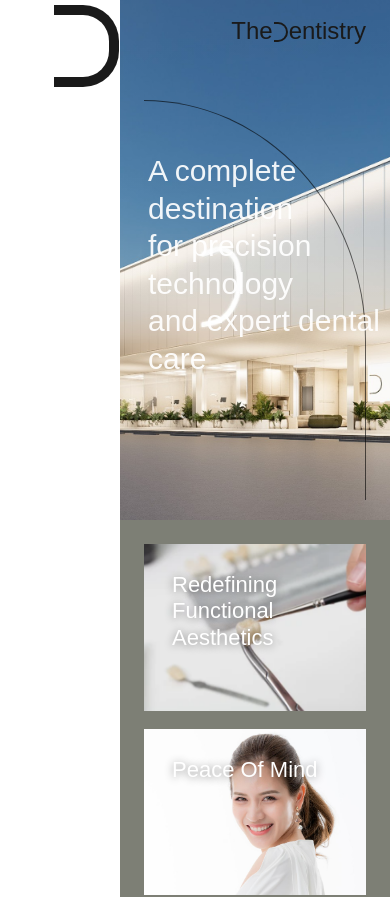
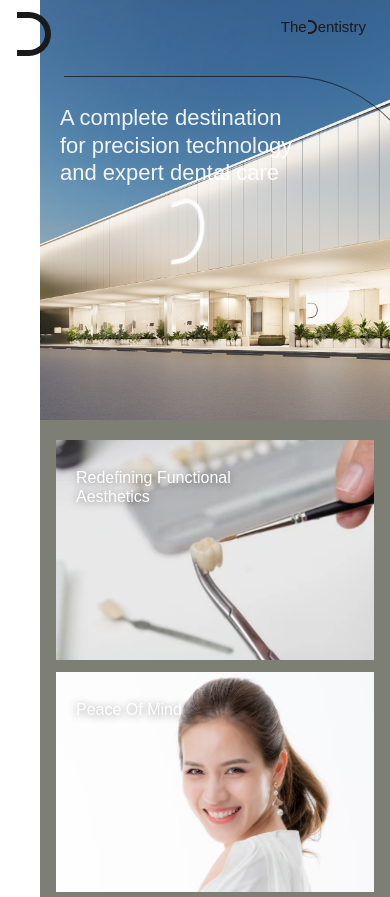
Before and after one commit to iumeeu/theDestistry, a Next.js app: page / in a window 390 px wide. Shown: the top 897 px of the page. Built offline with nearby package versions, Linux system fonts and the light colour scheme; a web font is replaced by a local one.

Commit message:
fix mobile responsive

```diff
--- a/app/globals.css
+++ b/app/globals.css
@@ -312,15 +312,234 @@ a {
 .footer__icon--fb { background: #fff; color: var(--footer-bg); }
 
 /* ---------- RESPONSIVE ---------- */
-@media (max-width: 900px) {
-  .cards { grid-template-columns: 1fr; padding: 24px; }
-  .hero__topbar { padding: 20px 24px 0; }
-  .hero__title { margin: 50px 0 0 28px; font-size: 30px; }
-  .hero__divider { left: 24px; right: 24px; top: 100px; }
-  .hero__logo { font-size: 44px; }
-  .footer { padding: 16px 24px; }
+/* ---------- RESPONSIVE ---------- */
+
+/* Tablet: 768px – 1024px */
+@media (max-width: 1024px) {
+  .page {
+    padding-left: 80px;
+  }
+  .page::before {
+    width: 80px;
+  }
+  .hero__topbar {
+    padding: 28px 40px 0;
+  }
+  .hero__logo {
+    font-size: 52px;
+  }
+  .hero__brand {
+    font-size: 20px;
+  }
+  .hero__brand__left .accent__left {
+    width: 52px;
+    height: 66px;
+    border-width: 8px;
+    right: 72px;
+    top: -12px;
+  }
+  .hero__divider {
+    top: 110px;
+    left: 40px;
+    border-top-right-radius: 220px 240px;
+  }
+  .hero__title {
+    margin: 60px 0 0 56px;
+    font-size: 36px;
+  }
+  .cards {
+    grid-template-columns: repeat(2, 1fr);
+    padding: 32px 40px 48px;
+    gap: 14px;
+  }
+  /* card ที่ 3 ให้กว้างเต็มแถว */
+  .cards article:nth-child(3) {
+    grid-column: 1 / -1;
+    aspect-ratio: 16 / 7;
+  }
+  .footer {
+    padding: 18px 40px;
+  }
 }
 
+
+.card--active .card__image {
+  transform: scale(1.05);
+  filter: brightness(0.55);
+}
+.card--active .card__overlay {
+  opacity: 1;
+}
+.card--active .card__body {
+  opacity: 1;
+  transform: translateY(0);
+}
+.card--active .card__title {
+  color: #2c2c2c;
+  text-shadow: none;
+}
+
+@media (max-width: 767px) {
+  .page {
+    padding-left: 60px;
+  }
+
+  .page::before {
+    width: 60px;
+  }
+
+  .hero {
+    aspect-ratio: auto;
+    min-height: 420px;
+  }
+
+  .hero__topbar {
+    padding: 20px 24px 0;
+  }
+
+  .hero__logo {
+    font-size: 42px;
+  }
+
+  .hero__brand {
+    font-size: 17px;
+    bottom: 20px;
+  }
+
+  .hero__brand .accent {
+    width: 11px;
+    height: 16px;
+    border-top-right-radius: 9px;
+    border-bottom-right-radius: 9px;
+  }
+
+  .hero__brand__left .accent__left {
+    width: 42px;
+    height: 54px;
+    border-width: 7px;
+    border-top-right-radius: 28px;
+    border-bottom-right-radius: 28px;
+    right: 50px;
+    top: -10px;
+  }
+
+  .hero__divider {
+    top: 90px;
+    left: 24px;
+    height: 320px;
+    border-top-right-radius: 180px 200px;
+  }
+
+  .hero__title {
+    margin: 48px 0 0 28px;
+    font-size: 26px;
+    max-width: calc(100% - 40px);
+  }
+
+  .cards {
+    grid-template-columns: 1fr;
+    padding: 24px 24px 40px;
+    gap: 14px;
+  }
+
+  .cards article:nth-child(3) {
+    grid-column: auto;
+    aspect-ratio: 4 / 3;
+  }
+
+  .card {
+    aspect-ratio: unset;
+    min-height: 220px;
+  }
+
+  .card--active {
+    min-height: fit-content;
+    padding-bottom: 28px;
+  }
+
+  .card__title {
+    font-size: 18px;
+  }
+
+  .card__body {
+    font-size: 13px;
+    line-height: 1.55;
+    top: 72px;
+    bottom: unset;
+  }
+
+  .footer {
+    padding: 16px 24px;
+  }
+}
+
+@media (max-width: 400px) {
+  .page {
+    padding-left: 40px;
+  }
+
+  .page::before {
+    width: 40px;
+  }
+
+  .hero__logo {
+    font-size: 34px;
+  }
+
+  .hero__brand {
+    font-size: 15px;
+    bottom: 16px;
+  }
+
+  .hero__brand .accent {
+    width: 9px;
+    height: 14px;
+  }
+
+  .hero__brand__left .accent__left {
+    width: 34px;
+    height: 44px;
+    border-width: 6px;
+    border-top-right-radius: 22px;
+    border-bottom-right-radius: 22px;
+    right: 47px;
+    top: -8px;
+  }
+
+  .hero__divider {
+    top: 76px;
+    height: 280px;
+    border-top-right-radius: 150px 170px;
+  }
+
+  .hero__title {
+    font-size: 22px;
+    margin: 40px 0 0 20px;
+  }
+
+  .cards {
+    padding: 20px 16px 32px;
+    gap: 12px;
+  }
+
+  .card--active {
+    padding-bottom: 24px;
+  }
+
+  .card__title {
+    font-size: 16px;
+    left: 20px;
+    right: 20px;
+  }
+
+  .card__body {
+    font-size: 12px;
+    line-height: 1.5;
+    top: 64px;
+    left: 20px;
+    right: 20px;
+  }
+}
 
 .cards article:nth-child(2) .card__image {
   background-position: center 6%; /* 20% คือการดันรูปขึ้นเพื่อให้เห็นส่วนบน (ใบหน้า) มากขึ้น */
--- a/package.json
+++ b/package.json
@@ -9,10 +9,13 @@
     "lint": "next lint"
   },
   "dependencies": {
+    "@tailwindcss/postcss": "^4.2.4",
     "next": "14.2.5",
+    "postcss": "^8.5.14",
     "react": "^18.3.1",
     "react-dom": "^18.3.1",
-    "react-icons": "^5.6.0"
+    "react-icons": "^5.6.0",
+    "tailwindcss": "^4.2.4"
   },
   "devDependencies": {
     "@types/node": "^20",
--- /dev/null
+++ b/postcss.config.mjs
@@ -0,0 +1,7 @@
+const config = {
+  plugins: {
+    "@tailwindcss/postcss": {},
+  },
+};
+
+export default config;
```
Also changed, not shown: 1 other file (tests, documents, lock files or other folders).
